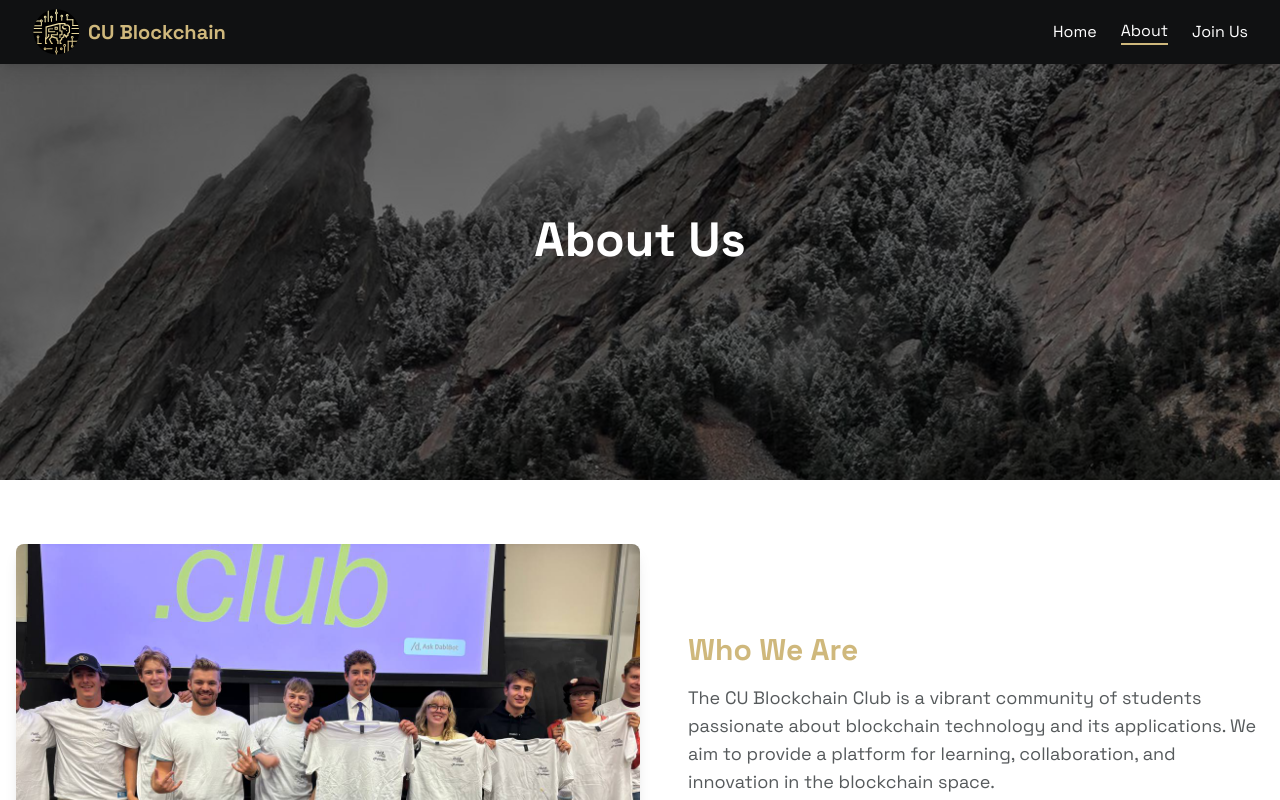
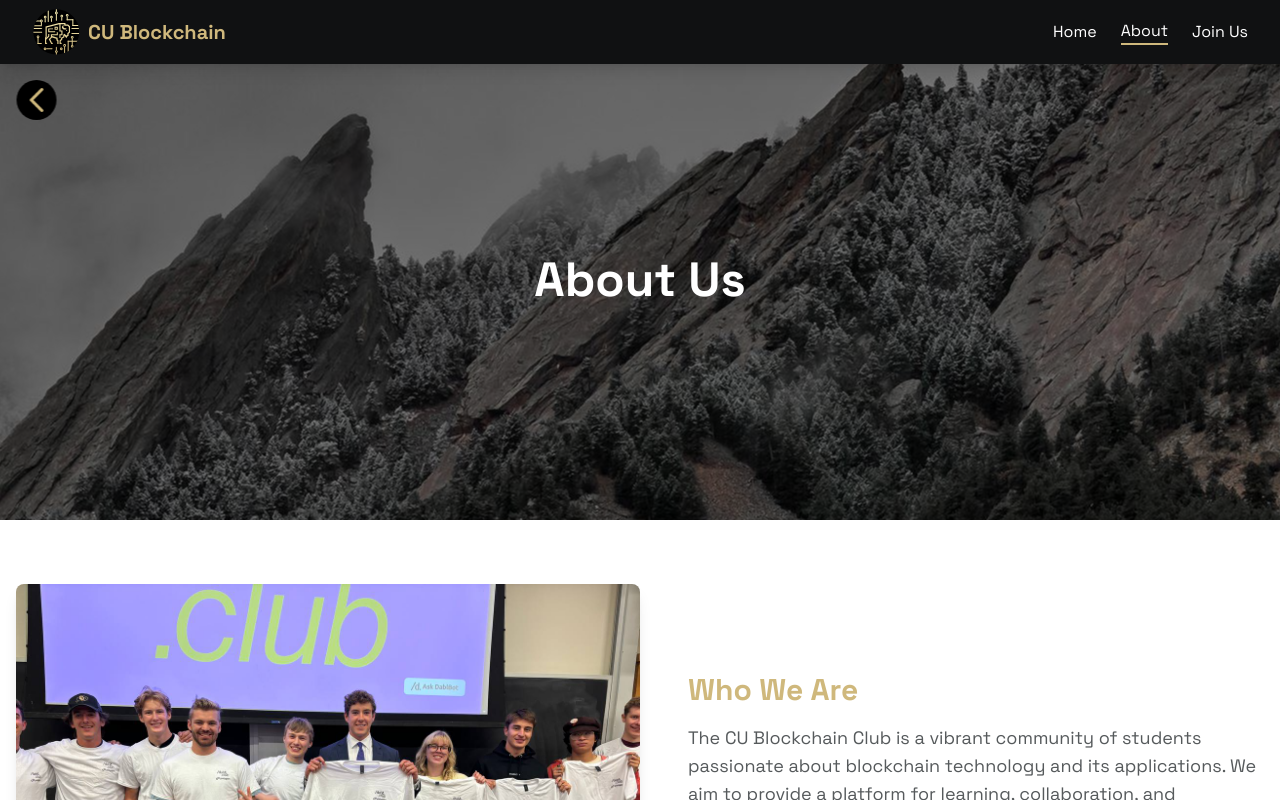
Before and after one commit to PelleKrab/cu-blockchain-site, a React (Vite) app: page /about in a window 1280 px wide. Shown: the top 800 px of the page. Built offline with nearby package versions, Linux system fonts and the light colour scheme.

Commit message:
implementing back arrow

```diff
--- a/src/pages/About.tsx
+++ b/src/pages/About.tsx
@@ -1,11 +1,19 @@
-import React from "react";
+import React, {useState} from "react";
 import ClubActivities from "../assets/club-activities.jpg";
 import JamesonPFP from "../assets/jameson_pfp.jpg";
 import PellePFP from "../assets/pelle_pfp.jpg";
 import Redacted from "../assets/redacted.png";
+import GoldArrow from "../assets/golden-left-arrow.png";
+import '../styles/animations.css';
+
 
 const About: React.FC = () => (
   <div className="flex flex-col">
+    <div className = " animate-bounceLR flex items-center justify-center rounded-full sticky bg-black left-4 top-20 w-10 h-10 z-20">
+      <img
+      src = {GoldArrow}
+      className="w-6 h-6  "  />
+    </div>
     <div className="flex flex-col h-[30rem]">
     <section
       className="relative bg-fixed bg-[center_bottom_30%] bg-flatirons h-full flex items-center justify-center text-center px-4"
--- /dev/null
+++ b/src/styles/animations.css
@@ -0,0 +1,14 @@
+@keyframes bounceLR{
+    0%, 100%{
+        transform: translateX(0);
+    }
+    50%{
+        transform: translateX(5%);
+    }
+}
+.animate-bounceLR{
+    animation: bounceLR 1s infinite;
+}
+.changeArrow{
+    fill: black;
+}
```
Also changed, not shown: src/assets/black-left-arrow.png (added), src/assets/golden-left-arrow.png (added).
